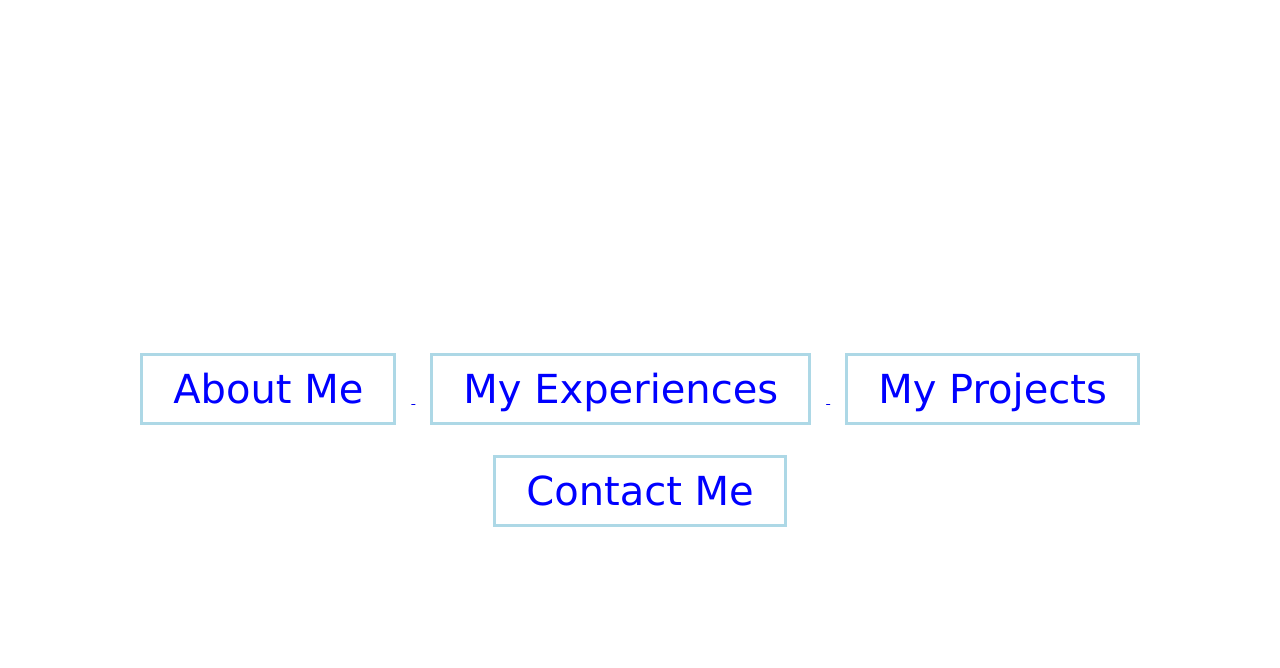
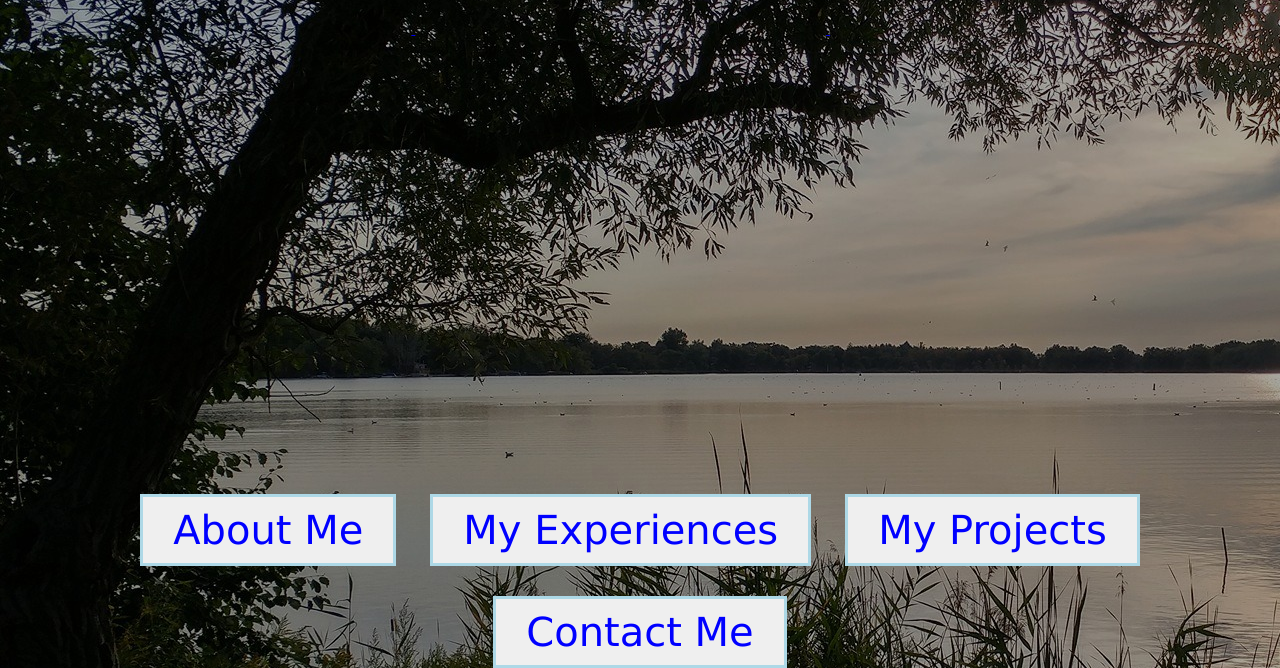
Before and after one commit to ShayanFF/Website, a plain HTML site: page main.html in a window 1280 px wide. Shown: the part 151-819 px from the top of the page. Drawn offline with Linux system fonts and the light colour scheme.

Commit message:
Added background

```diff
--- a/styles.css
+++ b/styles.css
@@ -1,3 +1,9 @@
+html, body {
+    height:100%;
+    margin:0px;
+    background-image: url(././background.jpg)
+}
+
 .title{
     color: crimson;
     background-color: yellow;
@@ -6,17 +12,18 @@
     font-weight: bold;
     margin: 0 auto;
     text-align: center;
-    height:100%;
+    height:15%;
     width:100%;
 }
 
 .buttons{
     text-align: center;
-    margin-top: 360px;
+    height: 85%;
 }
 
 .btn1{
-    background: none;
+    position: relative;
+    top: 75%;
     font-family: Verdana, Geneva, Tahoma, sans-serif;
     font-size: 40px;
     padding: 10px 30px;
```
Also changed, not shown: main.html (+0 -1 lines), background.jpg (added).
